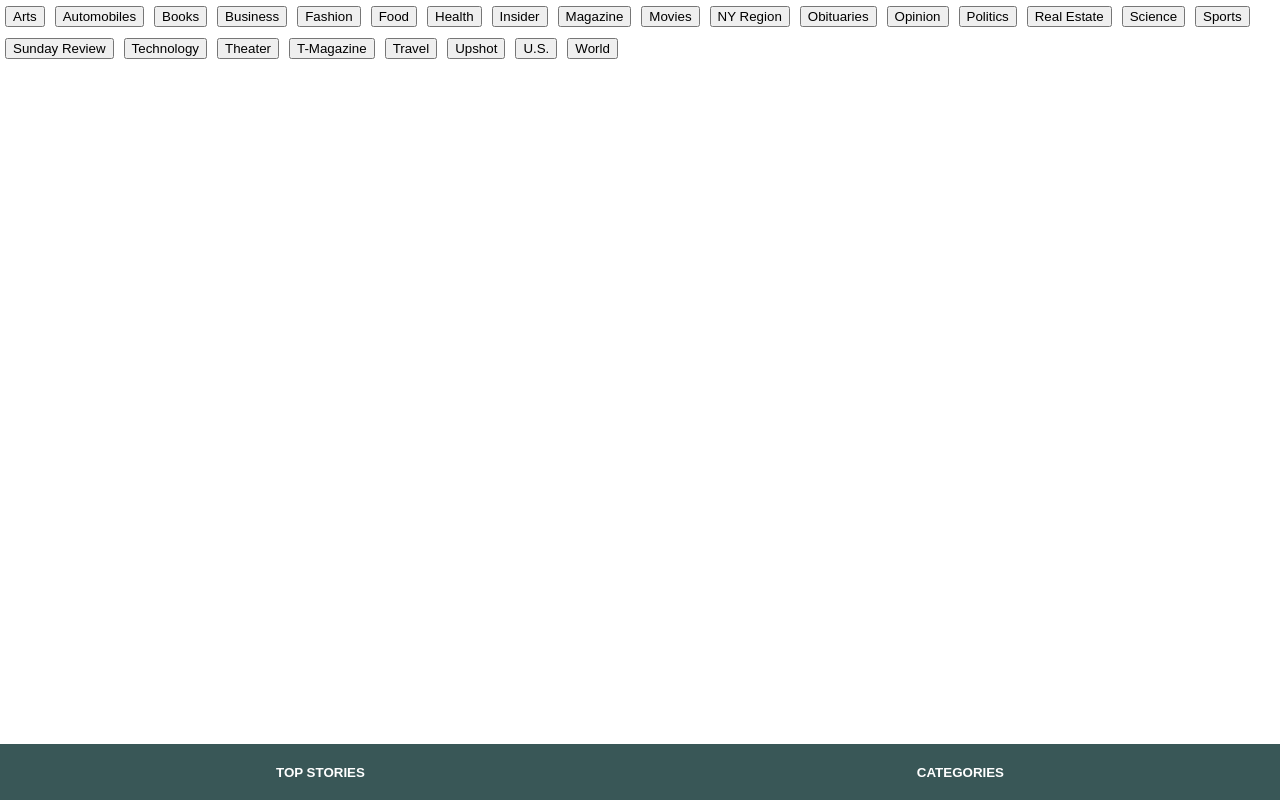
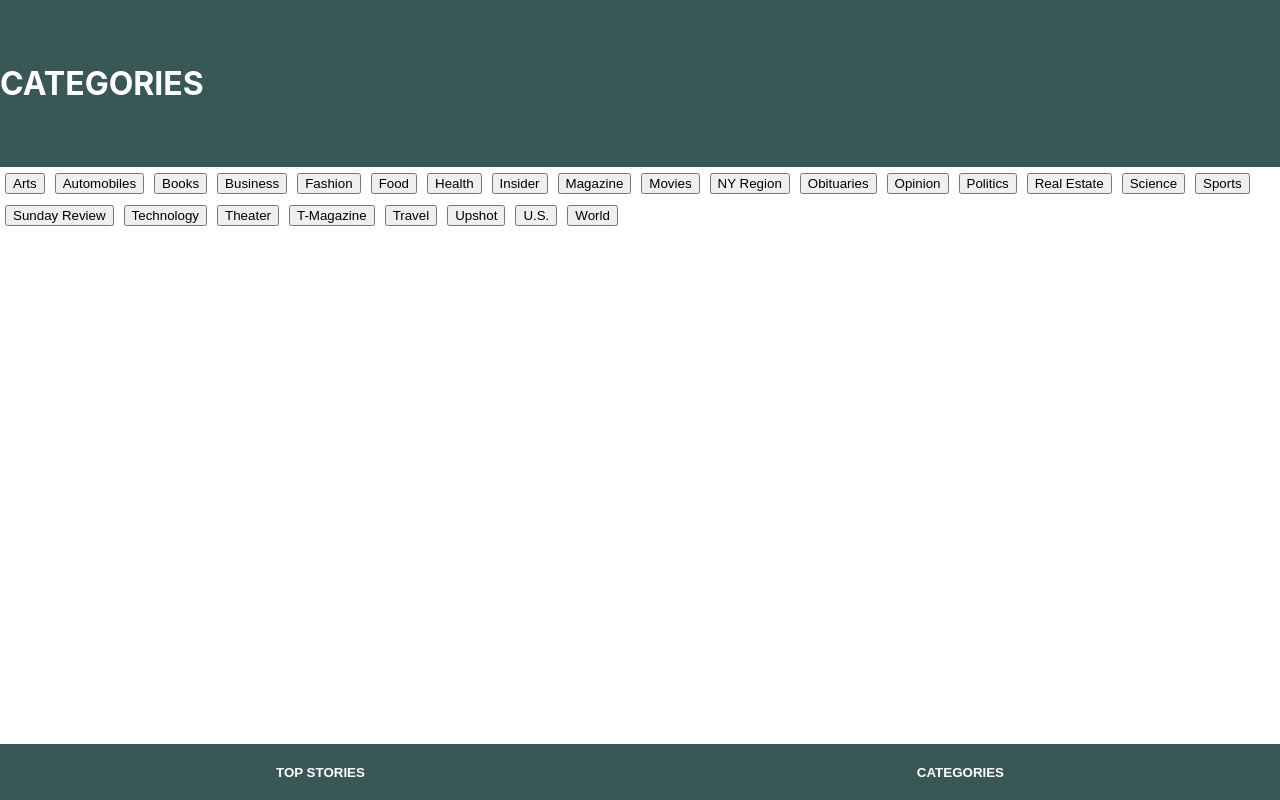
Before and after one commit to cbmackintosh/fit-2-print, a React (Create React App) app: page /categories in a window 1280 px wide. Built offline with nearby package versions, Linux system fonts and the light colour scheme; no server answers.

Commit message:
Make additional styling improvements

```diff
--- a/src/Components/CategoryMenu/CategoryMenu.css
+++ b/src/Components/CategoryMenu/CategoryMenu.css
@@ -6,3 +6,13 @@
 .category-buttons > a {
   margin: 5px;
 }
+
+.cat-header {
+  background-color: darkslategray;
+  color: white;
+  margin: 0;
+  padding-bottom: 5%;
+  padding-top: 5%;
+  opacity: 95%;
+  width: 100%;
+}
--- a/src/Components/CategoryMenu/CategoryMenu.js
+++ b/src/Components/CategoryMenu/CategoryMenu.js
@@ -9,6 +9,8 @@ function CategoryMenu(props) {
   }
 
   return (
+    <div>
+      <h1 className='cat-header'>CATEGORIES</h1>
       <div className='category-buttons'>
         <Link to='/'><button value='arts' onClick={e => handleChange(e)}>Arts</button></Link>
         <Link to='/'><button value='automobiles' onClick={e => handleChange(e)}>Automobiles</button></Link>
@@ -36,6 +38,7 @@ function CategoryMenu(props) {
         <Link to='/'><button value='us' onClick={e => handleChange(e)}>U.S.</button></Link>
         <Link to='/'><button value='world' onClick={e => handleChange(e)}>World</button></Link>
       </div>
+    </div>
   )
 
 }
```
Lines whose indentation alone changed are shown as unchanged.
